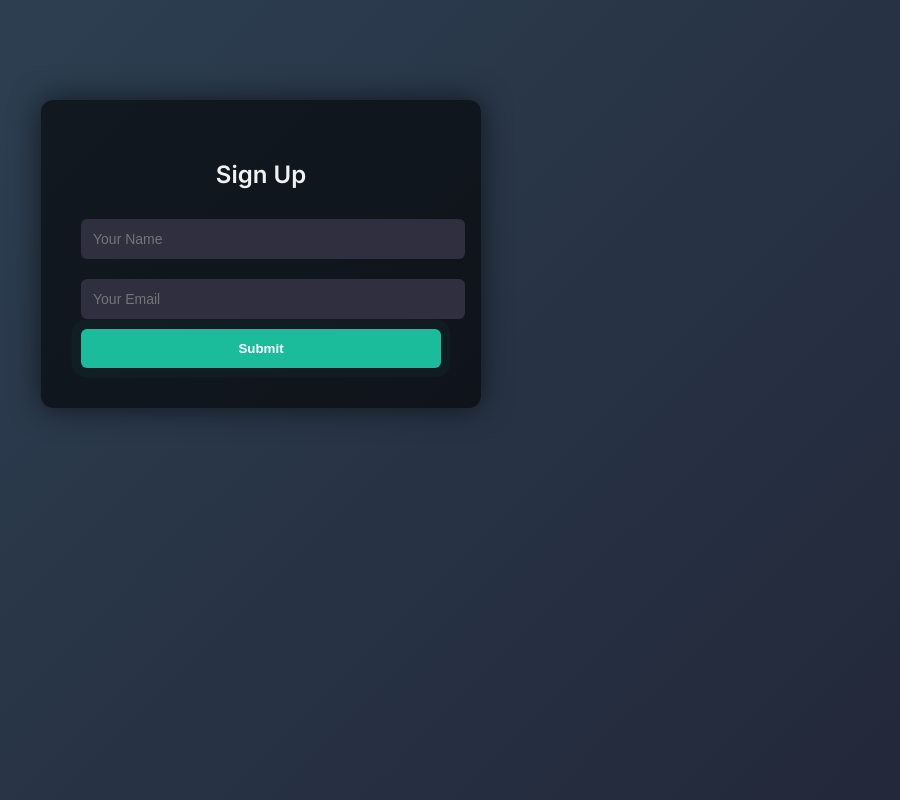
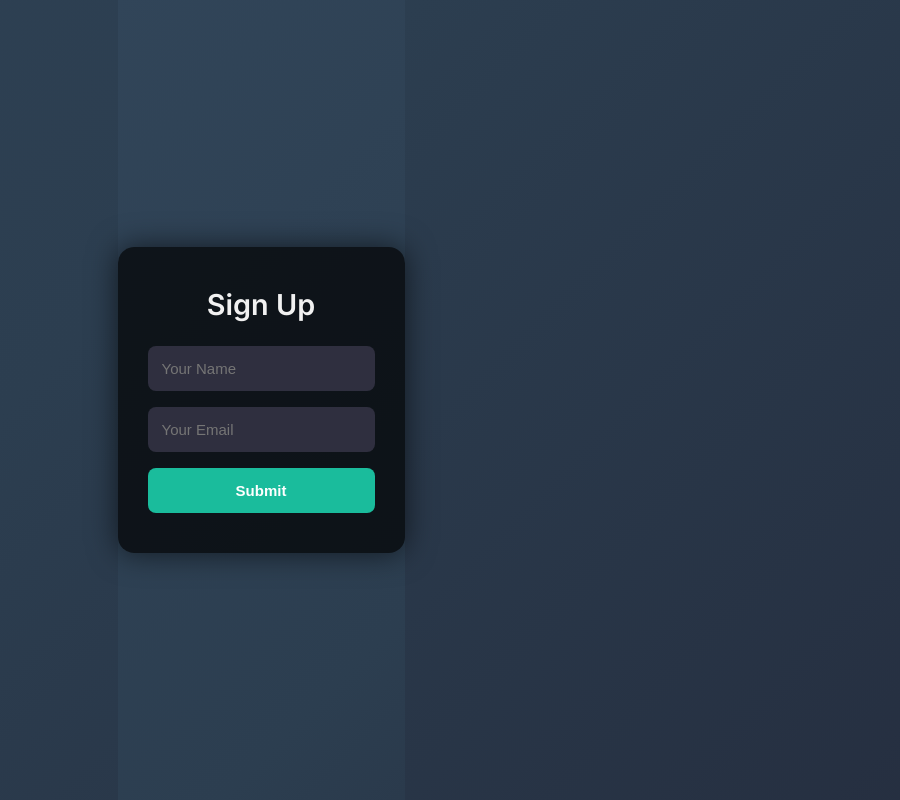
Before and after one commit to jay22as9daw021/d, a plain HTML site: page index.html in a window 1280 px wide. Shown: the whole page, without its empty margins (379-1279 px from the left). Drawn offline with Linux system fonts and the light colour scheme.

Commit message:
Update index.html

```diff
--- a/index.html
+++ b/index.html
@@ -5,15 +5,21 @@
   <title>Sign Up Portal</title>
   <link href="https://fonts.googleapis.com/css2?family=Inter:wght@400;600&display=swap" rel="stylesheet">
   <style>
-    body {
+    * {
+      box-sizing: border-box;
       margin: 0;
+      padding: 0;
+    }
+
+    html, body {
+      height: 100%;
       font-family: 'Inter', sans-serif;
       background: linear-gradient(-45deg, #1e1e2f, #2c3e50, #34495e, #1abc9c);
       background-size: 400% 400%;
       animation: gradientShift 15s ease infinite;
-      color: #fff;
-      overflow: hidden;
-      position: relative;
+      display: flex;
+      justify-content: center;
+      align-items: center;
     }
 
     @keyframes gradientShift {
@@ -23,38 +29,41 @@
     }
 
     .container {
-      position: relative;
-      z-index: 2;
-      background: rgba(0, 0, 0, 0.6);
-      padding: 40px;
-      border-radius: 12px;
+      background: rgba(0, 0, 0, 0.7);
+      padding: 40px 30px;
+      border-radius: 16px;
       box-shadow: 0 0 30px rgba(0,0,0,0.6);
-      width: 360px;
-      margin: 100px auto;
-      animation: slideUp 1.2s ease-out;
+      width: 100%;
+      max-width: 400px;
+      animation: fadeIn 1s ease-out;
     }
 
-    @keyframes slideUp {
-      from { opacity: 0; transform: translateY(60px); }
-      to { opacity: 1; transform: translateY(0); }
+    @keyframes fadeIn {
+      from { opacity: 0; transform: scale(0.95); }
+      to { opacity: 1; transform: scale(1); }
     }
 
     h2 {
       text-align: center;
-      margin-bottom: 20px;
+      margin-bottom: 24px;
       font-weight: 600;
       color: #f1f1f1;
+      font-size: 1.8rem;
+    }
+
+    form {
+      display: flex;
+      flex-direction: column;
+      gap: 16px;
     }
 
     input {
-      width: 100%;
-      padding: 12px;
-      margin: 10px 0;
+      padding: 14px;
       border: none;
-      border-radius: 6px;
+      border-radius: 8px;
       background: #2f2f3f;
       color: #fff;
-      font-size: 14px;
+      font-size: 15px;
       transition: box-shadow 0.3s ease;
     }
 
@@ -64,61 +73,38 @@
     }
 
     button {
-      width: 100%;
-      padding: 12px;
+      padding: 14px;
       background: #1abc9c;
       border: none;
-      border-radius: 6px;
+      border-radius: 8px;
       color: #fff;
       font-weight: bold;
+      font-size: 15px;
       cursor: pointer;
-      animation: pulse 2s infinite;
+      transition: background 0.3s ease, transform 0.2s ease;
     }
 
-    @keyframes pulse {
-      0% { box-shadow: 0 0 0 0 rgba(26, 188, 156, 0.7); }
-      70% { box-shadow: 0 0 0 10px rgba(26, 188, 156, 0); }
-      100% { box-shadow: 0 0 0 0 rgba(26, 188, 156, 0); }
+    button:hover {
+      background: #16a085;
+      transform: scale(1.02);
     }
 
-    .particles {
-      position: absolute;
-      top: 0; left: 0;
-      width: 100%; height: 100%;
-      z-index: 1;
-      overflow: hidden;
-    }
+    @media (max-width: 480px) {
+      .container {
+        padding: 30px 20px;
+      }
 
-    .particles span {
-      position: absolute;
-      display: block;
-      width: 6px;
-      height: 6px;
-      background: rgba(255,255,255,0.2);
-      animation: float 10s linear infinite;
-      border-radius: 50%;
-    }
+      h2 {
+        font-size: 1.5rem;
+      }
 
-    @keyframes float {
-      0% { transform: translateY(0); opacity: 1; }
-      100% { transform: translateY(-100vh); opacity: 0; }
+      input, button {
+        font-size: 14px;
+      }
     }
   </style>
 </head>
 <body>
-  <div class="particles">
-    <!-- Generate 30 floating particles -->
-    <script>
-      for (let i = 0; i < 30; i++) {
-        const s = document.createElement('span');
-        s.style.left = Math.random() * 100 + '%';
-        s.style.top = Math.random() * 100 + '%';
-        s.style.animationDuration = (5 + Math.random() * 5) + 's';
-        document.querySelector('.particles').appendChild(s);
-      }
-    </script>
-  </div>
-
   <div class="container">
     <h2>Sign Up</h2>
     <form id="form1">
```
